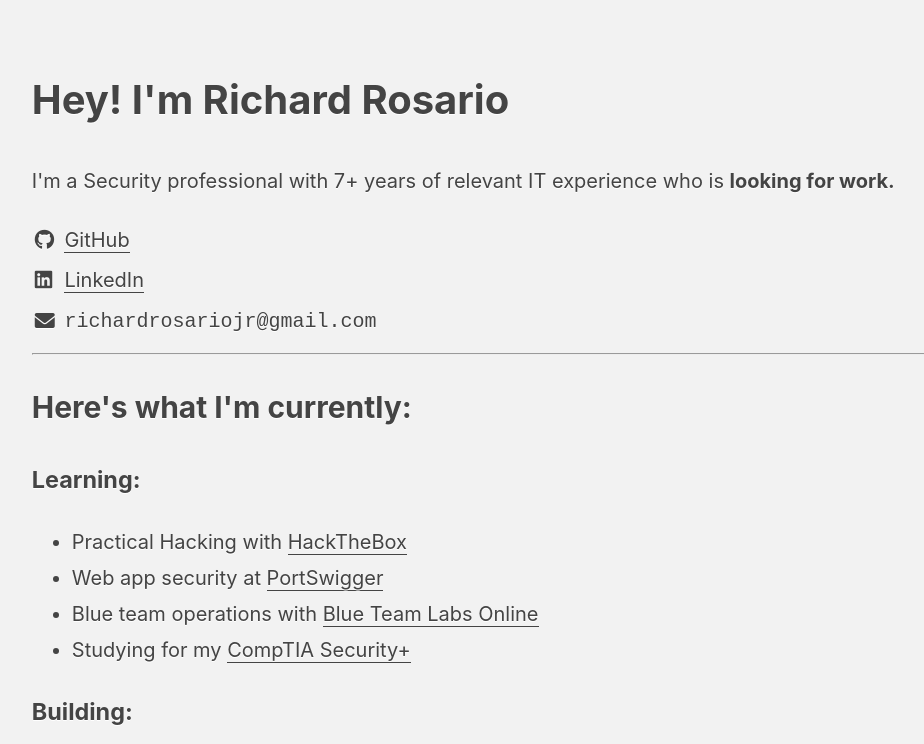
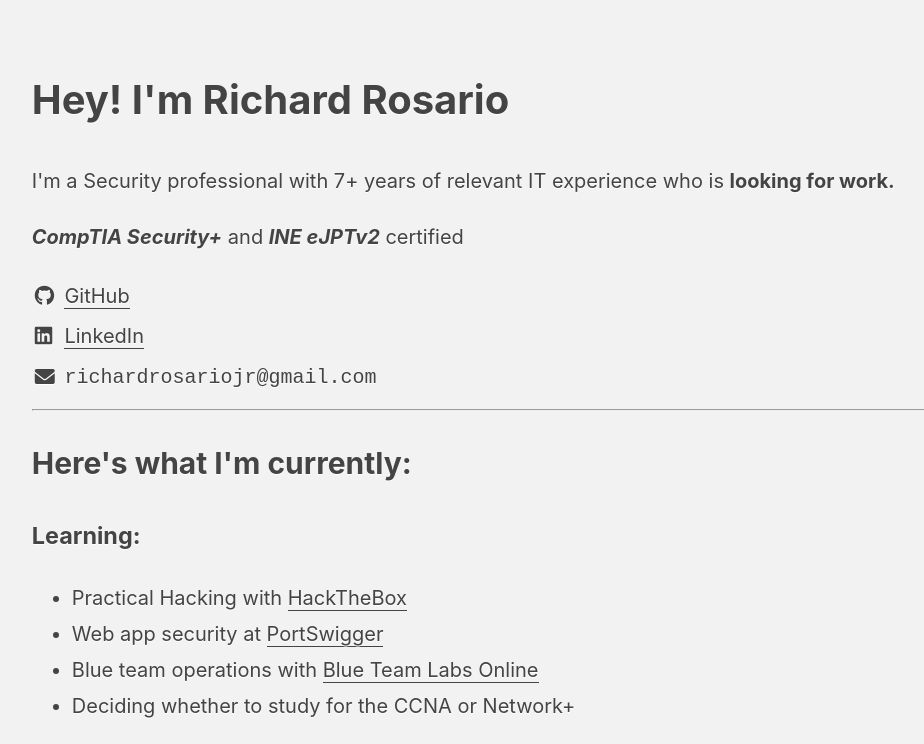
Before and after one commit to richrosario/richrosario.github.io, a plain HTML site: page index.html in a window 1280 px wide. Shown: the top 744 px of the page, without its empty margins (141-1065 px from the left). Drawn offline with Linux system fonts and the light colour scheme.

Commit message:
Updates to site details

```diff
--- a/index.html
+++ b/index.html
@@ -17,6 +17,7 @@
             <h1>Hey! I'm Richard Rosario</h1>
             <div>
                 <p>I'm a Security professional with 7+ years of relevant IT experience who is <strong>looking for work.</strong> </p>
+                <p><strong><i>CompTIA Security+</i></strong> and <strong><i>INE eJPTv2</i></strong> certified </p>
             </div>
         </header>
         <table>
@@ -40,7 +41,7 @@
             <li>Practical Hacking with <a href="https://www.hackthebox.com/">HackTheBox</a></li>
             <li>Web app security at <a href="https://portswigger.net/">PortSwigger</a></li>
             <li>Blue team operations with <a href="https://blueteamlabs.online/home">Blue Team Labs Online</a></li>
-            <li>Studying for my <a href="https://www.comptia.org/certifications/security/">CompTIA Security+</a></li>
+            <li>Deciding whether to study for the CCNA or Network+</a></li>
         </ul>
         <h3><strong>Building:</strong></h3>
         <ul>
```
